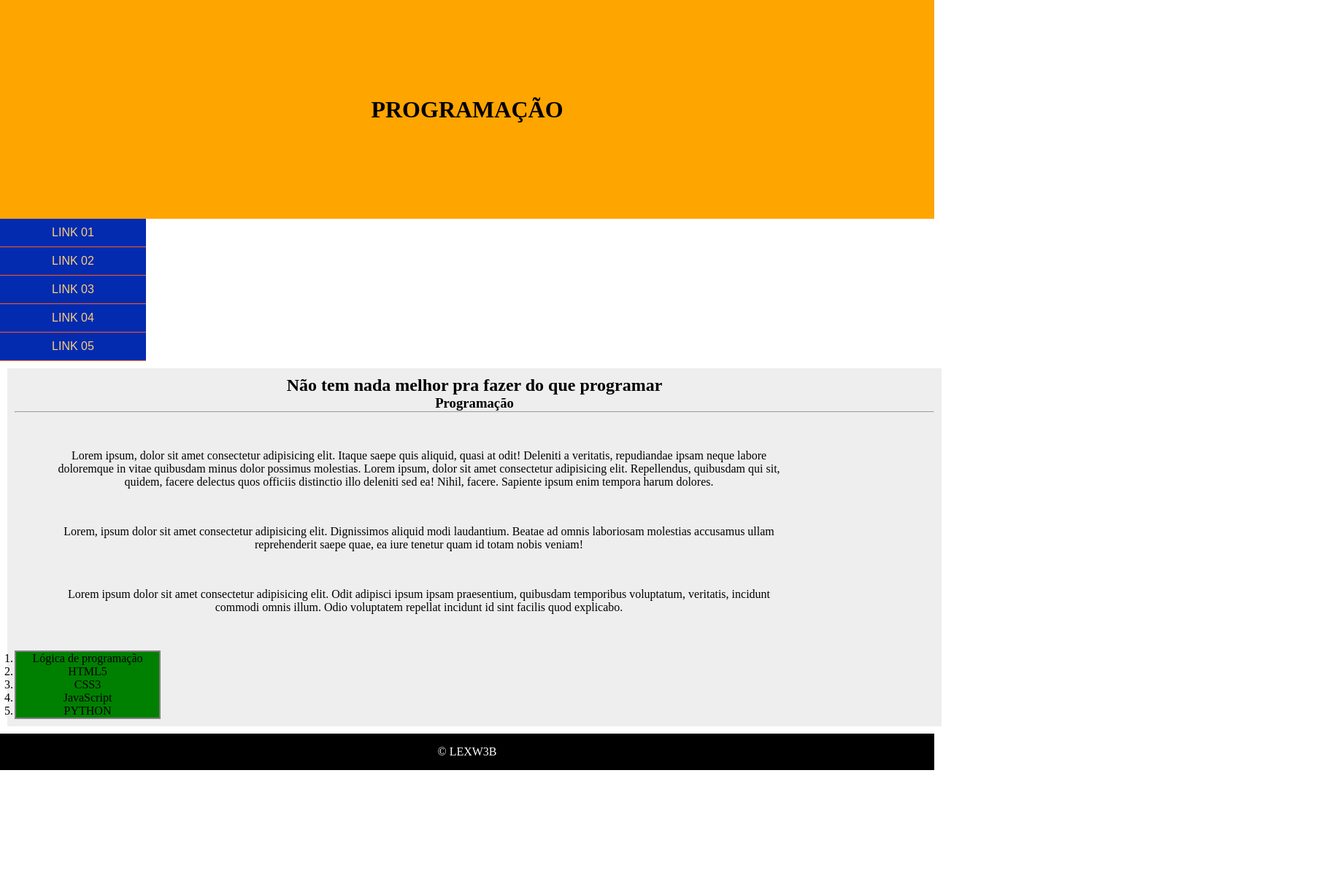
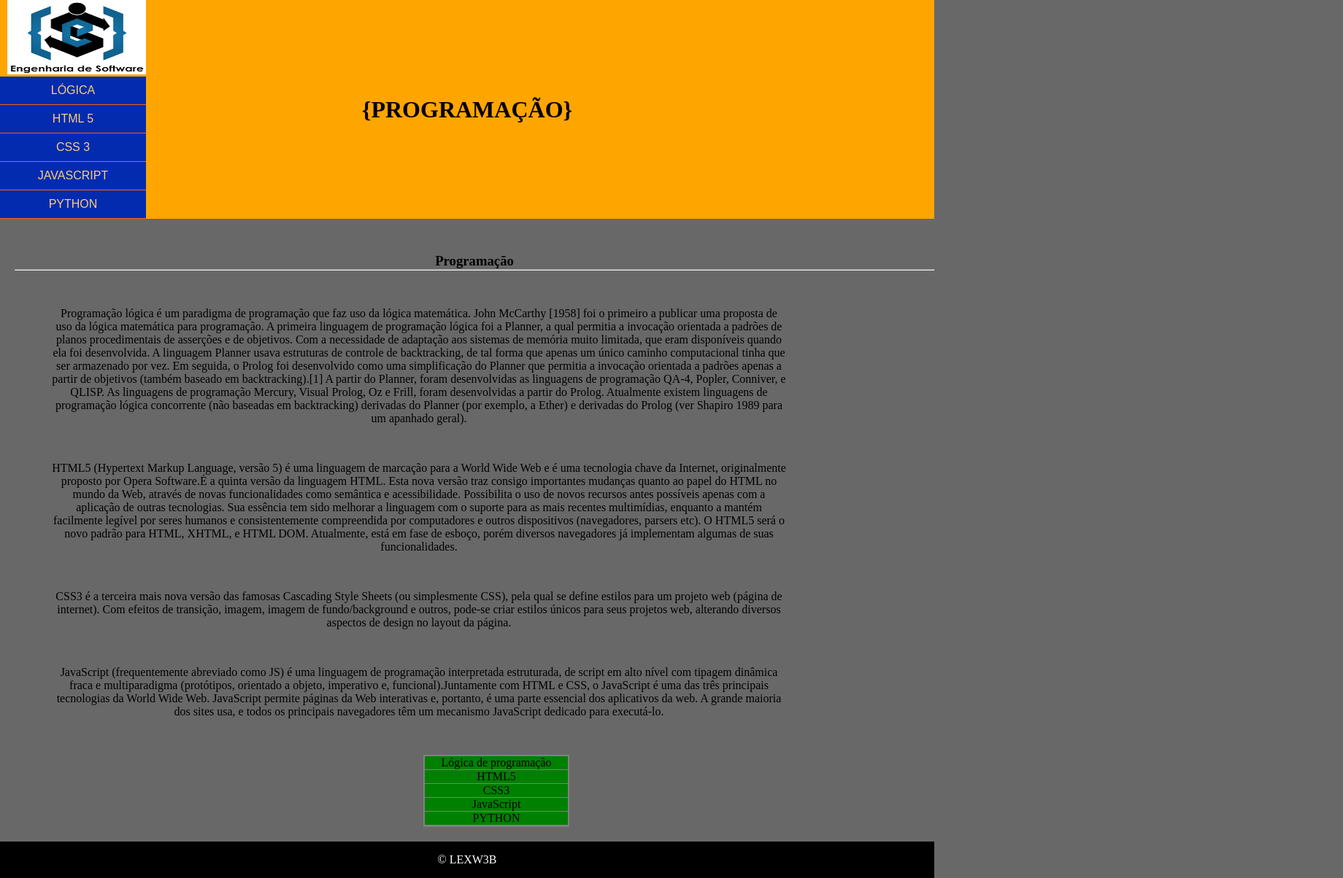
Before and after one commit to LEXW3B/menu-vertical, a plain HTML site: page 04/index.html in a window 1280 px wide. Shown: the whole page at 73% size, 1840 px wide, since content can reach past the window. Before the commit the page ends 1056 px from the top, so only its background shows below. Drawn offline with Linux system fonts and the light colour scheme.

Commit message:
versão 2.0
completo

```diff
--- a/04/index.html
+++ b/04/index.html
@@ -10,26 +10,33 @@
 </head>
 <body>
 
-    <header><h1><strong>PROGRAMAÇÃO</strong></h1></header>
+    <header><h1><strong>{PROGRAMAÇÃO}</strong></h1></header>
 
     <nav>
         <ul>
-            <li><a href="#">link 01</a></li>
-            <li><a href="#">link 02</a></li>
-            <li><a href="#">link 03</a></li>
-            <li><a href="#">link 04</a></li>
-            <li><a href="#">link 05</a></li>
+            <li><a href="https://www.youtube.com/watch?v=8mei6uVttho" target="_blank">lógica</a></li>
+            <li><a href="https://www.youtube.com/watch?v=rsFCVjr5yxc"target="_blank">html 5</a></li>
+            <li><a href="https://www.youtube.com/watch?v=GPK8A-A156o&list=PLx4x_zx8csUi47Bnugpk78nqJN6rYvEnV"target="_blank">css 3</a></li>
+            <li><a href="https://www.youtube.com/watch?v=Ptbk2af68e8&t=8s"target="_blank">JavaScript</a></li>
+            <li><a href="https://www.youtube.com/watch?v=S9uPNppGsGo"target="_blank">python</a></li>
         </ul>
     </nav>
 
     <main>
         <h2>Não tem nada melhor pra fazer do que programar</h2>
         <section>
+            <img class="brasao" src="img/brasao eng.software.png" alt="brasão" width="190px
+            " height="105px">
             <h3><strong>Programação</strong></h3>
             <hr>
-            <p>Lorem ipsum, dolor sit amet consectetur adipisicing elit. Itaque saepe quis aliquid, quasi at odit! Deleniti a veritatis, repudiandae ipsam neque labore doloremque in vitae quibusdam minus dolor possimus molestias. Lorem ipsum, dolor sit amet consectetur adipisicing elit. Repellendus, quibusdam qui sit, quidem, facere delectus quos officiis distinctio illo deleniti sed ea! Nihil, facere. Sapiente ipsum enim tempora harum dolores.</p>
-            <p>Lorem, ipsum dolor sit amet consectetur adipisicing elit. Dignissimos aliquid modi laudantium. Beatae ad omnis laboriosam molestias accusamus ullam reprehenderit saepe quae, ea iure tenetur quam id totam nobis veniam!</p>
-            <p>Lorem ipsum dolor sit amet consectetur adipisicing elit. Odit adipisci ipsum ipsam praesentium, quibusdam temporibus voluptatum, veritatis, incidunt commodi omnis illum. Odio voluptatem repellat incidunt id sint facilis quod explicabo.</p>
+            <p>Programação lógica é um paradigma de programação que faz uso da lógica matemática. John McCarthy [1958] foi o primeiro a publicar uma proposta de uso da lógica matemática para programação.
+
+                A primeira linguagem de programação lógica foi a Planner, a qual permitia a invocação orientada a padrões de planos procedimentais de asserções e de objetivos. Com a necessidade de adaptação aos sistemas de memória muito limitada, que eram disponíveis quando ela foi desenvolvida. A linguagem Planner usava estruturas de controle de backtracking, de tal forma que apenas um único caminho computacional tinha que ser armazenado por vez. Em seguida, o Prolog foi desenvolvido como uma simplificação do Planner que permitia a invocação orientada a padrões apenas a partir de objetivos (também baseado em backtracking).[1]
+
+                A partir do Planner, foram desenvolvidas as linguagens de programação QA-4, Popler, Conniver, e QLISP. As linguagens de programação Mercury, Visual Prolog, Oz e Frill, foram desenvolvidas a partir do Prolog. Atualmente existem linguagens de programação lógica concorrente (não baseadas em backtracking) derivadas do Planner (por exemplo, a Ether) e derivadas do Prolog (ver Shapiro 1989 para um apanhado geral).</p>
+            <p>HTML5 (Hypertext Markup Language, versão 5) é uma linguagem de marcação para a World Wide Web e é uma tecnologia chave da Internet, originalmente proposto por Opera Software.É a quinta versão da linguagem HTML. Esta nova versão traz consigo importantes mudanças quanto ao papel do HTML no mundo da Web, através de novas funcionalidades como semântica e acessibilidade. Possibilita o uso de novos recursos antes possíveis apenas com a aplicação de outras tecnologias. Sua essência tem sido melhorar a linguagem com o suporte para as mais recentes multimídias, enquanto a mantém facilmente legível por seres humanos e consistentemente compreendida por computadores e outros dispositivos (navegadores, parsers etc). O HTML5 será o novo padrão para HTML, XHTML, e HTML DOM. Atualmente, está em fase de esboço, porém diversos navegadores já implementam algumas de suas funcionalidades.</p>
+            <p>CSS3 é a terceira mais nova versão das famosas Cascading Style Sheets (ou simplesmente CSS), pela qual se define estilos para um projeto web (página de internet). Com efeitos de transição, imagem, imagem de fundo/background e outros, pode-se criar estilos únicos para seus projetos web, alterando diversos aspectos de design no layout da página.</p>
+            <p>JavaScript (frequentemente abreviado como JS) é uma linguagem de programação interpretada estruturada, de script em alto nível com tipagem dinâmica fraca e multiparadigma (protótipos, orientado a objeto, imperativo e, funcional).Juntamente com HTML e CSS, o JavaScript é uma das três principais tecnologias da World Wide Web. JavaScript permite páginas da Web interativas e, portanto, é uma parte essencial dos aplicativos da web. A grande maioria dos sites usa, e todos os principais navegadores têm um mecanismo JavaScript dedicado para executá-lo.</p>
 
             <div>
                 <ol>
--- a/04/style.css
+++ b/04/style.css
@@ -5,20 +5,33 @@
     padding: 0;
     box-sizing: border-box;
 }
+body{
+    background-color: rgb(105, 104, 104);
+}
 /*header ou cabeçalho*/
 header{
+
     background-color: orange;
+    max-width: 100%;
+    width: 100%;
     height: 300px;
     text-align: center;
-    position: relative;
+    position: absolute;
 }
 header h1{
     line-height: 300px;
+}.brasao{
+    position: relative;
+    display: block;
+    top: -245px;
+    left: -10px;
 }
 
 /*menu*/
 nav{
     position: relative;
+    display: inline;
+    top: 105px;
     float: left;
     left: 0;
 
@@ -56,7 +69,7 @@ main{
     padding: 10px;
     border: 2px solide red;
     display: inline-block;
-    background: #eee;
+    background: rgb(105, 104, 104);
     text-align: center;
 
 }
@@ -68,8 +81,9 @@ section ol{
     border: 2px solid grey;
     background: green;
     text-align: center;
-
+    list-style-type: none;
 }
+section ol li{border-bottom: 1px solid gray;}
 section p{
     width: 80%;
     text-align: center;
@@ -78,7 +92,9 @@ section p{
 
 
 }div{
-    float: inherit;
+    position: relative;
+    display: block;
+    left: 560px;
 }
 
 footer{
```
Also changed, not shown: 04/img/brasao eng.software.png (added), 04/img/brasao.png (added).
